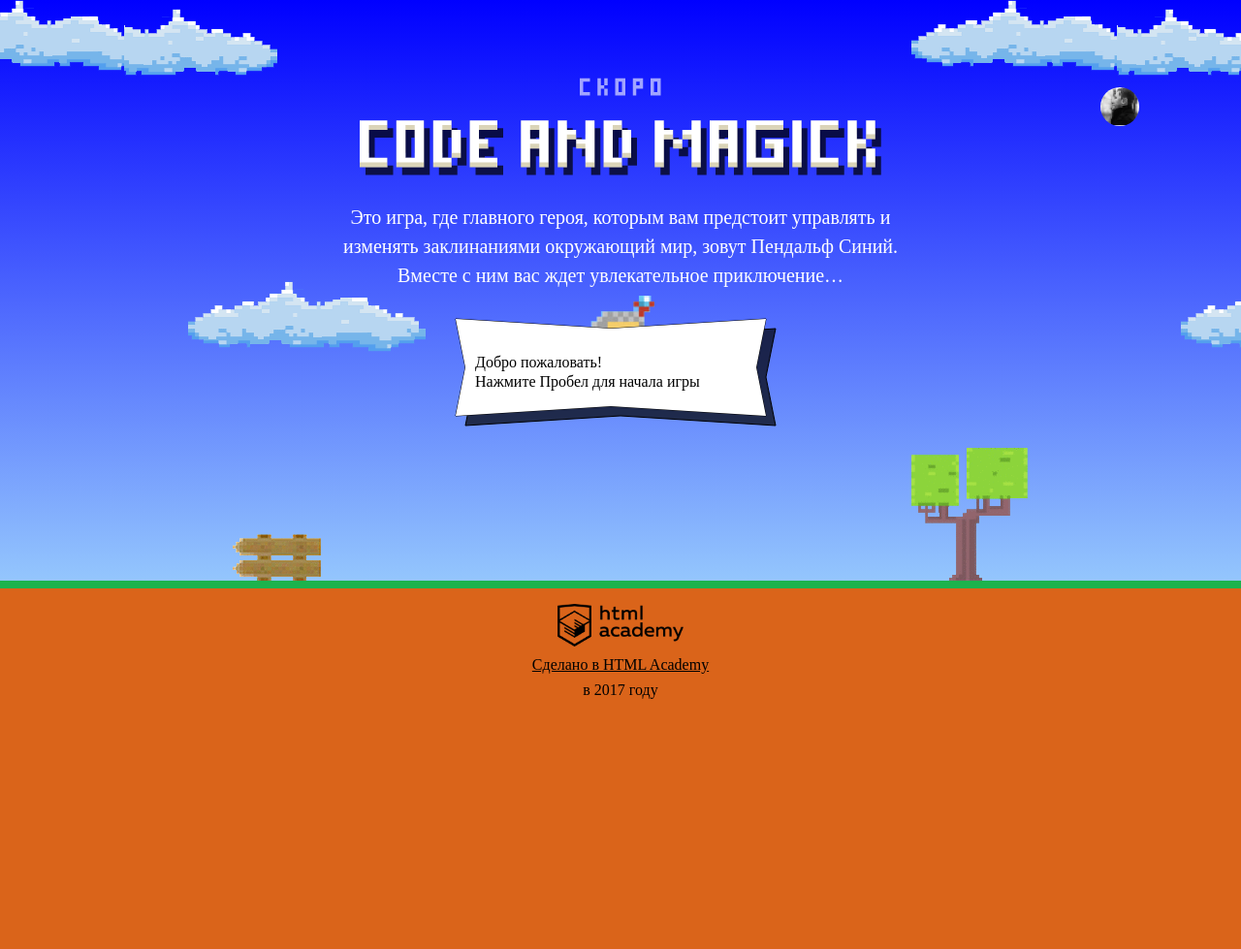
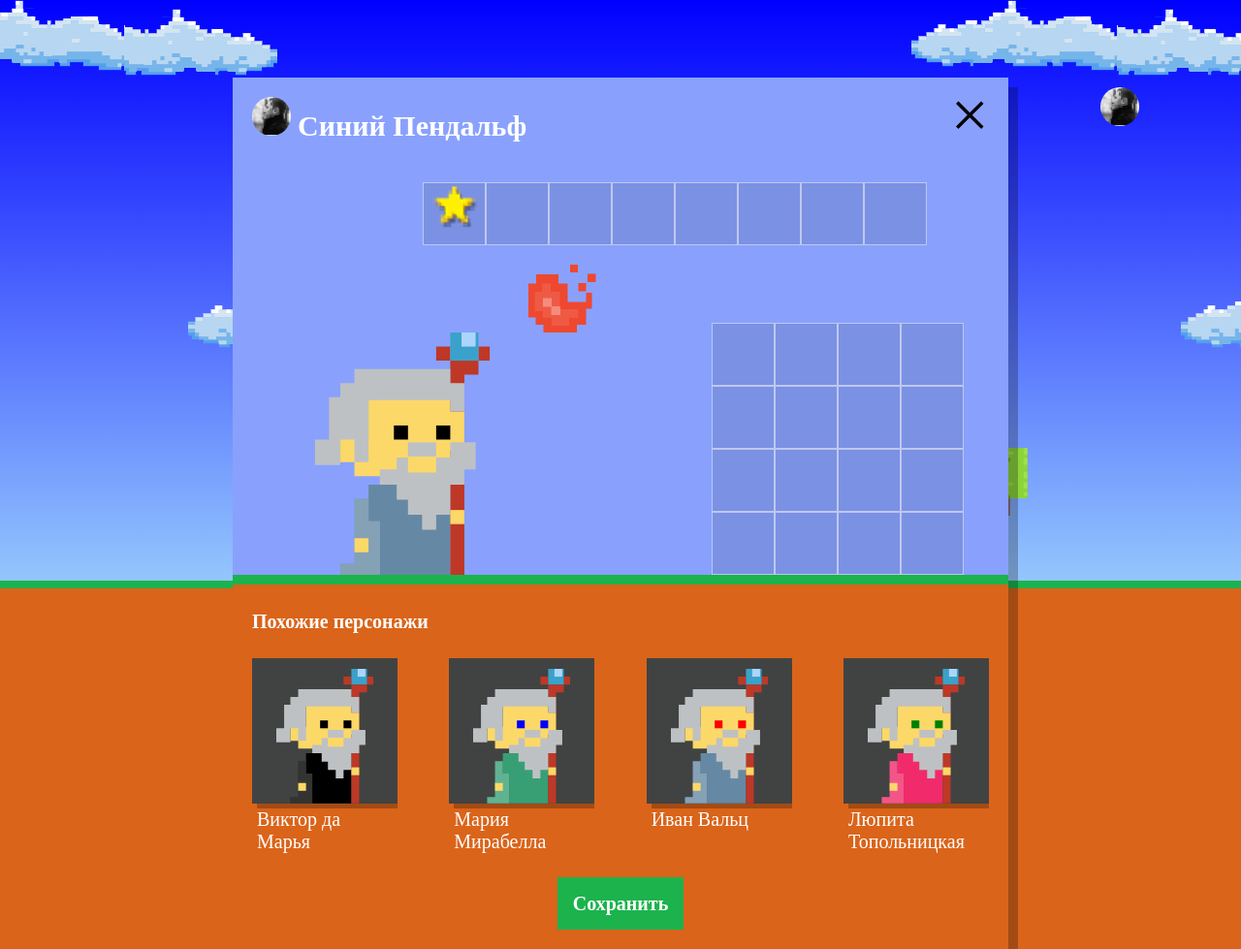
Before and after one commit to maximos-nn/1114469-code-and-magick-19, a website: page index.html in a window 1280 px wide. Shown: the whole page at 97% size. Before the commit the page ends 800 px from the top, so only its background shows below. Drawn offline with Linux system fonts and the light colour scheme; a web font is replaced by a local one.

Commit message:
Нас орда

```diff
--- a/index.html
+++ b/index.html
@@ -205,6 +205,7 @@
 </script>
 <script src="js/stat.js"></script>
 <script src="js/game.js"></script>
+<script src="js/setup.js"></script>
 
 </body>
 </html>
--- /dev/null
+++ b/js/setup.js
@@ -0,0 +1,104 @@
+'use strict';
+
+var WIZARD_NAMES = [
+  'Иван',
+  'Хуан Себастьян',
+  'Мария',
+  'Кристоф',
+  'Виктор',
+  'Юлия',
+  'Люпита',
+  'Вашингтон'
+];
+
+var WIZARD_SURNAMES = [
+  'да Марья',
+  'Верон',
+  'Мирабелла',
+  'Вальц',
+  'Онопко',
+  'Топольницкая',
+  'Нионго',
+  'Ирвинг'
+];
+
+var COAT_COLORS = [
+  'rgb(101, 137, 164)',
+  'rgb(241, 43, 107)',
+  'rgb(146, 100, 161)',
+  'rgb(56, 159, 117)',
+  'rgb(215, 210, 55)',
+  'rgb(0, 0, 0)'
+];
+
+var EYES_COLORS = [
+  'black',
+  'red',
+  'blue',
+  'yellow',
+  'green'
+];
+
+function getRandomInt(max) {
+  return Math.floor(Math.random() * max);
+}
+
+function getRandomName() {
+  return WIZARD_NAMES[getRandomInt(WIZARD_NAMES.length)] + ' ' + WIZARD_SURNAMES[getRandomInt(WIZARD_SURNAMES.length)];
+}
+
+function getRandomCoatColor() {
+  return COAT_COLORS[getRandomInt(COAT_COLORS.length)];
+}
+
+function getRandomEyesColor() {
+  return EYES_COLORS[getRandomInt(EYES_COLORS.length)];
+}
+
+function getRandomWizard() {
+  var wizard = {};
+  wizard.name = getRandomName();
+  wizard.coatColor = getRandomCoatColor();
+  wizard.eyesColor = getRandomEyesColor();
+  return wizard;
+}
+
+function createWizards() {
+  var wizards = [];
+  for (var i = 0; i < 4; i++) {
+    wizards[i] = getRandomWizard();
+  }
+  return wizards;
+}
+
+function renderWizard(template, wizard) {
+  var wizardElement = template.cloneNode(true);
+  wizardElement.querySelector('.setup-similar-label').textContent = wizard.name;
+  wizardElement.querySelector('.wizard-coat').style.fill = wizard.coatColor;
+  wizardElement.querySelector('.wizard-eyes').style.fill = wizard.eyesColor;
+  return wizardElement;
+}
+
+function renderSimilarList(listElement, wizards) {
+  var template = document.querySelector('#similar-wizard-template').content.querySelector('.setup-similar-item');
+  var fragment = document.createDocumentFragment();
+  for (var i = 0; i < wizards.length; i++) {
+    fragment.appendChild(renderWizard(template, wizards[i]));
+  }
+  listElement.appendChild(fragment);
+}
+
+function showSimilar(similarElement) {
+  var similarList = similarElement.querySelector('.setup-similar-list');
+  renderSimilarList(similarList, createWizards());
+  similarElement.classList.remove('hidden');
+}
+
+function showSetup() {
+  var dialog = document.querySelector('.setup');
+  var similar = dialog.querySelector('.setup-similar');
+  showSimilar(similar);
+  dialog.classList.remove('hidden');
+}
+
+showSetup();
```
